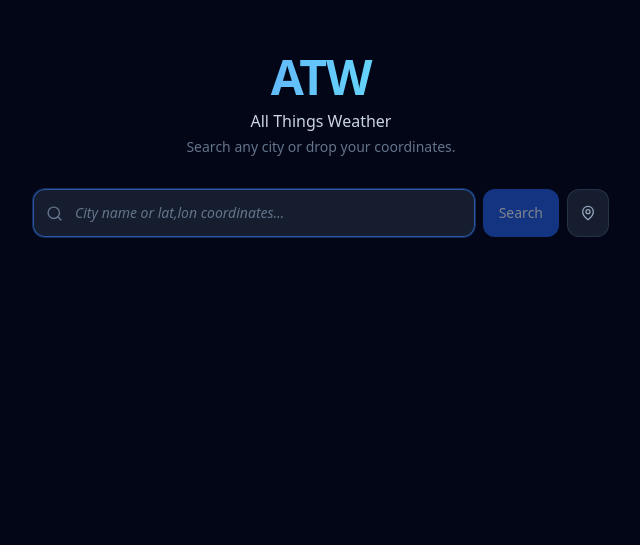
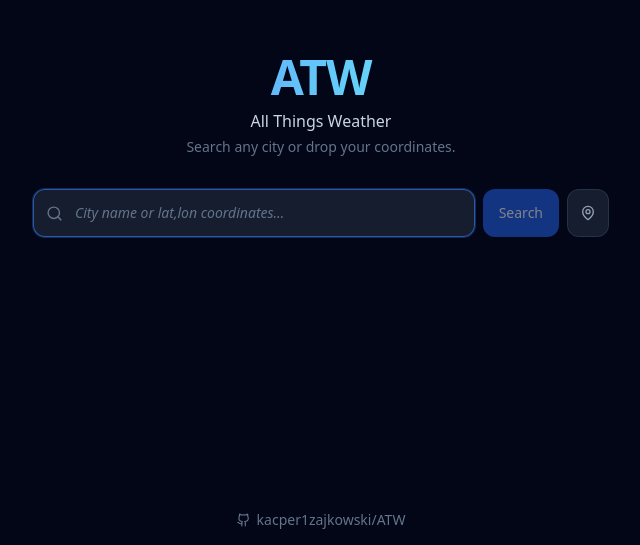
Before and after one commit to kacper1zajkowski/ATW, a React (Vite) app in the folder frontend/: page / in a window 1280 px wide. Shown: the part 255-800 px from the top of the page, without its empty margins (319-959 px from the left). Built offline with nearby package versions, Linux system fonts and the light colour scheme.

Commit message:
add github repo href link

```diff
--- a/frontend/src/App.jsx
+++ b/frontend/src/App.jsx
@@ -1,4 +1,5 @@
 import { useState } from 'react';
+import { Github } from 'lucide-react';
 import { useWeatherData } from './hooks/useWeatherData';
 import { SearchBar } from './components/SearchBar';
 import { Dashboard } from './components/Dashboard';
@@ -71,6 +72,18 @@ export default function App() {
           </div>
         )}
       </div>
+
+      <footer className="fixed bottom-3 left-1/2 -translate-x-1/2">
+        <a
+          href="https://github.com/kacper1zajkowski/ATW"
+          target="_blank"
+          rel="noopener noreferrer"
+          className="inline-flex items-center gap-1.5 text-sm text-slate-500 hover:text-slate-300 transition-colors"
+        >
+          <Github size={14} />
+          <span>kacper1zajkowski/ATW</span>
+        </a>
+      </footer>
     </div>
   );
 }
```
